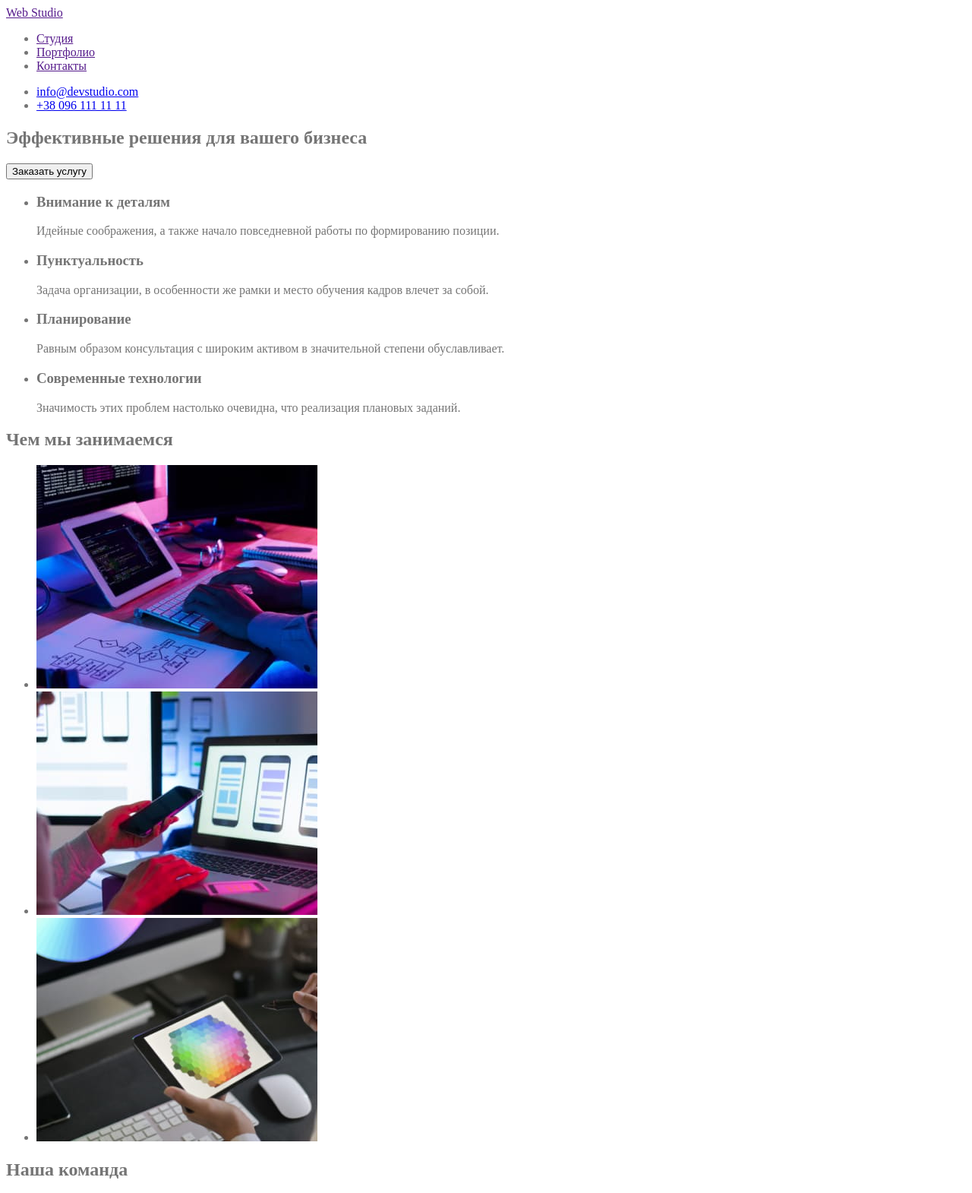
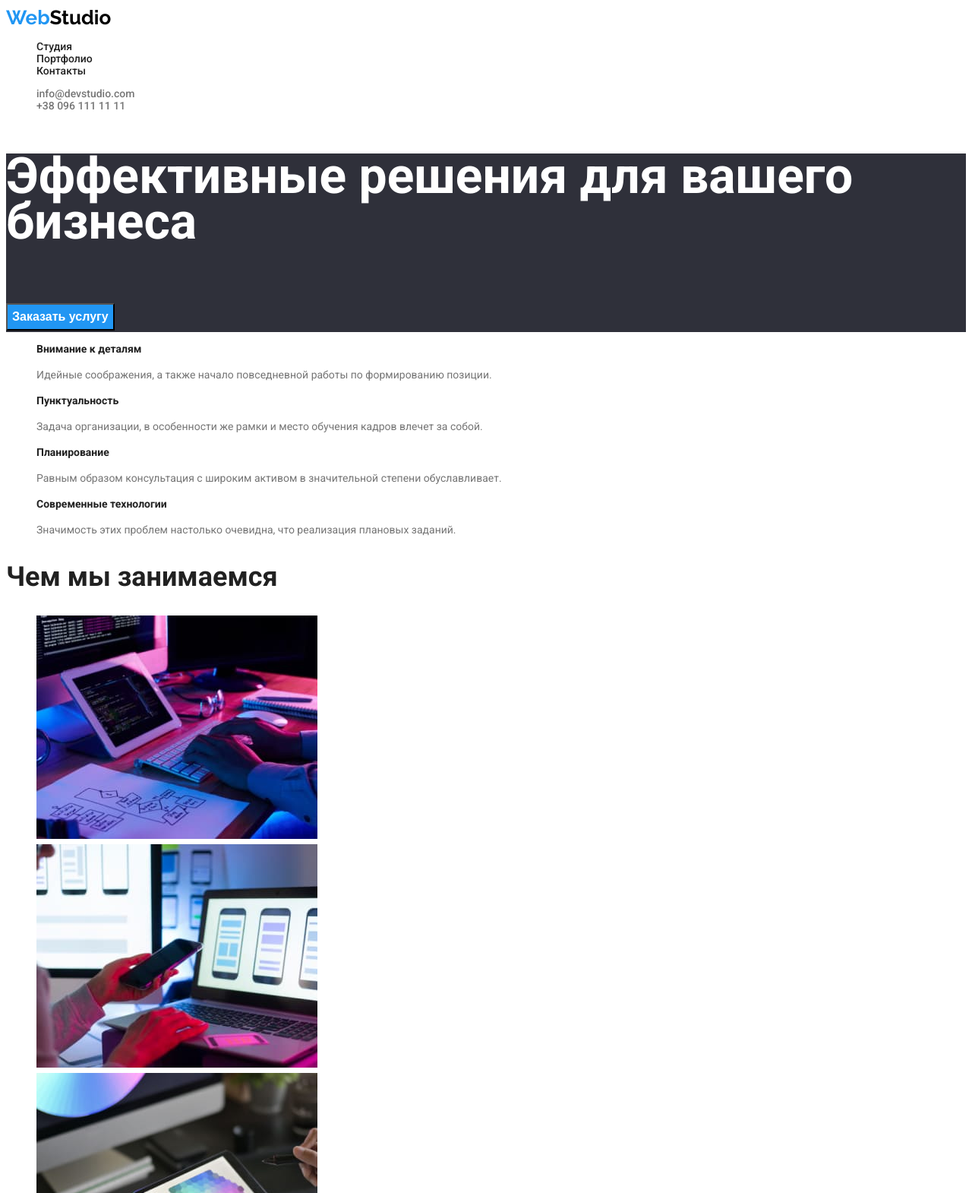
Before and after one commit to Oleksandr482/goit-markup-hw-02, a plain HTML site: page index.html in a window 1280 px wide. Shown: the top 1570 px of the page at 76% size. Drawn offline with Linux system fonts and the light colour scheme.

Commit message:
Додав стилі та шрифти

```diff
--- a/css/styles.css
+++ b/css/styles.css
@@ -3,11 +3,160 @@
   --title-text-colot: #212121;
   --accent-color: #2196f3;
   --address-link-color: rgba(255, 255, 255, 0.6);
+  --primary-bg-color: #2f303a;
+  --secondary-bg-color: #f5f4fa;
+  --body-color: #ffffff;
 }
 
 body {
-  background-color: #fff;
+  background-color: var(--body-color);
+  color: var(--primary-text-color);
+  font-family: roboto;
+  font-style: normal;
+  font-weight: normal;
+  font-size: 14px;
+  line-height: 24px;
+}
+
+li {
+  list-style-type: none;
+}
+
+/* Хедер */
+
+.header {
+  font-weight: 500;
+  font-size: 14px;
+  line-height: 16px;
+}
+
+.logo-header {
+  color: #000000;
+  text-decoration: none;
+  font-family: Raleway;
+  font-weight: bold;
+  font-size: 26px;
+  line-height: 31px;
+}
+
+.logo-item {
+  color: var(--accent-color);
+}
+/* Навігація */
+
+.site-navigation-link {
+  text-decoration: none;
+  color: var(--title-text-colot);
+}
+
+.site-navigation-link:hover,
+.site-navigation-link:focus {
+  color: var(--accent-color);
+}
+
+/* Контакти */
+.contacts {
+  text-decoration: none;
   color: var(--primary-text-color);
 }
 
-/* Хедер */
+.contacts:hover,
+.contacts:focus,
+.address-link:hover,
+.address-link:focus {
+  color: var(--accent-color);
+}
+
+/* Main */
+
+.hero {
+  color: var(--body-color);
+  background-color: var(--primary-bg-color);
+  font-weight: 900;
+  font-size: 44px;
+  line-height: 60px;
+}
+
+.hero-button {
+  background-color: var(--accent-color);
+  color: var(--body-color);
+  cursor: pointer;
+  font-weight: bold;
+  font-size: 16px;
+  line-height: 30px;
+}
+/*
+.title-activity,
+.title-specifics {
+
+} */
+
+.title-specifics {
+  font-weight: bold;
+  font-size: 14px;
+  line-height: 16px;
+  color: var(--title-text-colot);
+}
+
+.title-activity {
+  font-weight: bold;
+  font-size: 36px;
+  line-height: 42px;
+  color: var(--title-text-colot);
+}
+
+.specifics,
+.activity {
+}
+
+/* Наша команда */
+.team {
+  background-color: var(--secondary-bg-color);
+}
+
+.team-member {
+  background-color: var(--body-color);
+  width: 270px;
+  font-weight: normal;
+  font-size: 16px;
+  line-height: 19px;
+}
+
+.team-member-title,
+.team-title {
+  color: var(--title-text-colot);
+}
+
+.team-title {
+  font-weight: bold;
+  font-size: 36px;
+  line-height: 42px;
+}
+
+.team-member-title {
+  font-weight: 500;
+}
+
+/* Футер */
+.footer {
+  color: var(--body-color);
+  background-color: var(--primary-bg-color);
+}
+
+.logo-footer {
+  color: #ffffff;
+  text-decoration: none;
+  font-family: Raleway;
+  font-weight: bold;
+  font-size: 26px;
+  line-height: 31px;
+}
+
+.address {
+  font-style: normal;
+}
+
+.address-link {
+  text-decoration: none;
+  color: var(--address-link-color);
+}
--- a/index.html
+++ b/index.html
@@ -6,55 +6,59 @@
     <meta name="viewport" content="width=device-width, initial-scale=1.0">
     <title lang="en">Web Studio</title>
     <link rel="stylesheet" href="./css/styles.css">
+    <link rel="preconnect" href="https://fonts.googleapis.com">
+    <link rel="preconnect" href="https://fonts.gstatic.com" crossorigin>
+    <link href="https://fonts.googleapis.com/css2?family=Raleway:wght@700&family=Roboto:wght@400;500;700;900&display=swap"
+      rel="stylesheet">
 </head>
 <body>
 <!--Хедер-->
-<header>
-  <a href="" lang="en">Web Studio</a>
+<header class="header">
+  <a href="" lang="en" class="logo-header"><span class="logo-item">Web</span>Studio</a>
   <nav>
     <ul>
-      <li><a href="">Студия</a></li>
-      <li><a href="">Портфолио</a></li>
-      <li><a href="">Контакты</a></li>
+      <li><a href="" class="site-navigation-link">Студия</a></li>
+      <li><a href="" class="site-navigation-link">Портфолио</a></li>
+      <li><a href="" class="site-navigation-link">Контакты</a></li>
     </ul>
   </nav>
   <ul>
-    <li><a href="mailto:info@devstudio.com">info@devstudio.com</a></li>
-    <li><a href="tel:+380961111111">+38 096 111 11 11</a></li>
+    <li><a href="mailto:info@devstudio.com" class="contacts">info@devstudio.com</a></li>
+    <li><a href="tel:+380961111111" class="contacts">+38 096 111 11 11</a></li>
   </ul>
 </header>
 <!--Контент-->
 <main>
   <!--Герой-->
-<section>
+<section class="hero">
   <h1>Эффективные решения для вашего бизнеса</h1>
-  <button type="button">Заказать услугу</button>
+  <button type="button" class="hero-button">Заказать услугу</button>
 </section>
 <!--Особенности-->
-<section>
+<section class="specifics">
   <!-- <<h2>Особенности</h2> -->
   <ul>
     <li>
-      <h3>Внимание к деталям</h3>
+      <h3 class="title-specifics">Внимание к деталям</h3>
       <p>Идейные соображения, а также начало повседневной работы по формированию позиции.</p>
     </li>
     <li>
-      <h3>Пунктуальность</h3>
+      <h3 class="title-specifics">Пунктуальность</h3>
       <p>Задача организации, в особенности же рамки и место обучения кадров влечет за собой.</p>
     </li>
     <li>
-      <h3>Планирование</h3>
+      <h3 class="title-specifics">Планирование</h3>
       <p>Равным образом консультация с широким активом в значительной степени обуславливает.</p>
     </li>
     <li>
-      <h3>Современные технологии</h3>
+      <h3 class="title-specifics">Современные технологии</h3>
       <p>Значимость этих проблем настолько очевидна, что реализация плановых заданий.</p>
     </li>
   </ul>
 </section>
 <!--Чем мы занимаемся-->
-<section>
-  <h2>Чем мы занимаемся</h2>
+<section class="activity">
+  <h2 class="title-activity">Чем мы занимаемся</h2>
   <ul>
     <li><img src="./images/box_1.jpg" width="370" alt="Верстка сайтов"></li>
     <li><img src="./images/box_2.jpg" width="370" alt="Мобильное приложения"></li>
@@ -62,39 +66,39 @@
   </ul>
 </section>
 <!--Наша команда-->
-<section>
-  <h2>Наша команда</h2>
+<section class="team">
+  <h2 class="team-title">Наша команда</h2>
   <ul>
-    <li>
+    <li class="team-member">
         <img src="./images/img_1.jpg" width="270" alt="Игорь Демьяненко">
-        <h3>Игорь Демьяненко</h3>
+        <h3 class="team-member-title">Игорь Демьяненко</h3>
         <p>Product Designer</p>
     </li>
-    <li>
+    <li class="team-member">
         <img src="./images/img_2.jpg" width="270" alt="Ольга Репина">
-        <h3>Ольга Репина</h3>
+        <h3 class="team-member-title">Ольга Репина</h3>
         <p>Frontend Developer</p>
     </li>
-    <li>
+    <li class="team-member">
         <img src="./images/img_3.jpg" width="270" alt="Николай Тарасов">
-        <h3>Николай Тарасов</h3>
+        <h3 class="team-member-title">Николай Тарасов</h3>
         <p>Marketing</p>
     </li>
-    <li></li>
+    <li class="team-member">
         <img src="./images/img_4.jpg" width="270" alt="Михаил Ермаков">
-        <h3>Михаил Ермаков</h3>
+        <h3 class="team-member-title">Михаил Ермаков</h3>
         <p>UI Designer</p>
     </li>
   </ul>
 </section>
 </main>
 <!--Футер-->
-<footer>
-  <a href="" lang="en">Web Studio</a>
-  <address>
+<footer class="footer">
+  <a href="" lang="en" class="logo-footer"><span class="logo-item">Web</span>Studio</a>
+  <address class="address">
   г. Киев, пр-т Леси Украинки, 26 <br>
-    <a href="mailto:info@example.com">info@example.com</a><br>
-    <a href="tel:+380991111111">+38 099 111 11 11</a>
+    <a href="mailto:info@example.com" class="address-link">info@example.com</a><br>
+    <a href="tel:+380991111111" class="address-link">+38 099 111 11 11</a>
   </address>
 </footer>
 </body>
```
